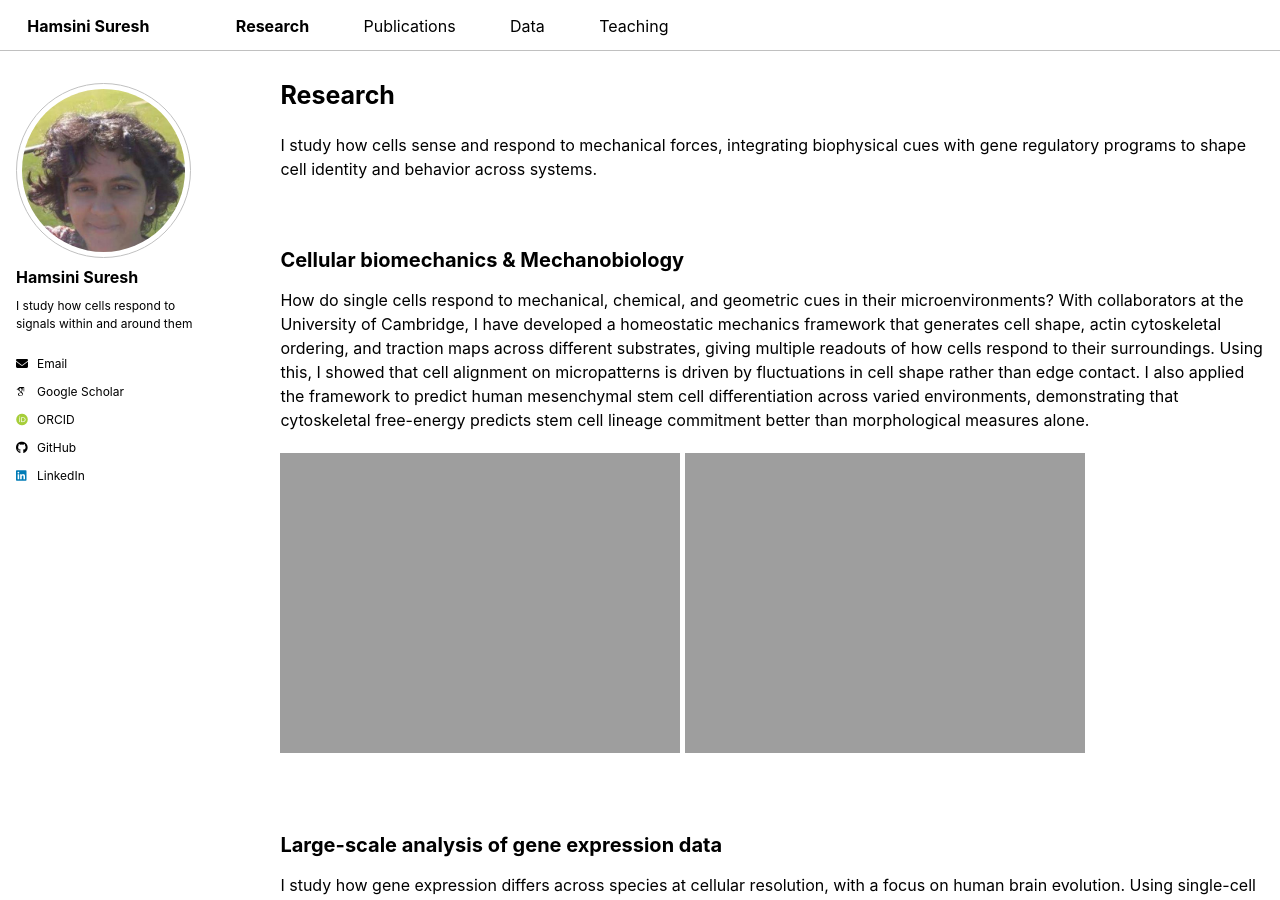
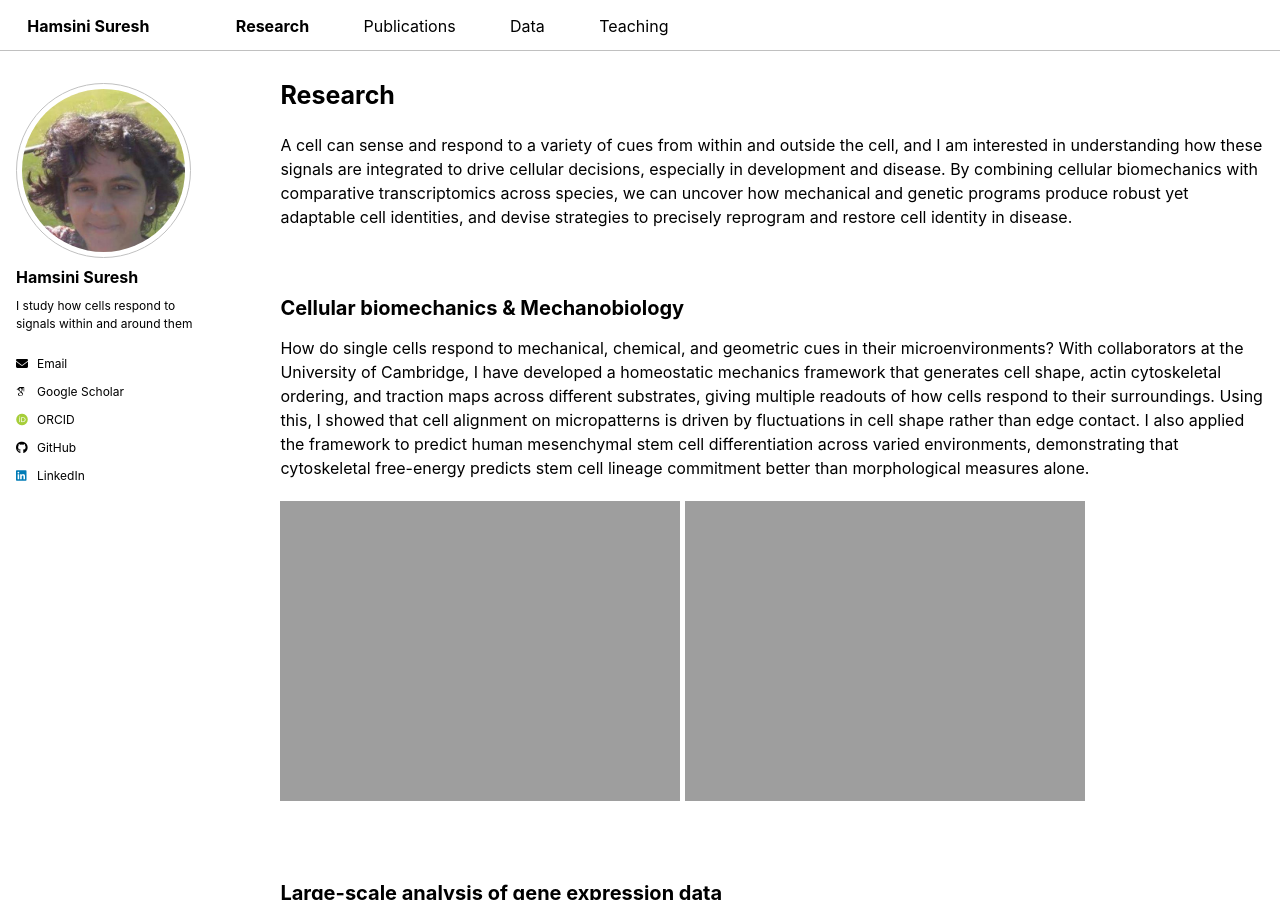
Before and after one commit to hamsinisuresh/hamsinisuresh.github.io, a Jekyll site: the page built from _pages/research.html, in a window 1280 px wide and 900 px high. Built offline with Jekyll 4.4.1, drawn with Linux system fonts in a browser that asks for light colours; some web fonts are replaced; a script bundle is joined from its source files by our own code; library files that are not in the unit come from our copies.

Commit message:
Update research.html

```diff
--- a/_pages/research.html
+++ b/_pages/research.html
@@ -8,9 +8,12 @@ author_profile: true
 {% include base_path %}
 
 <p>
-  I study how cells sense and respond to mechanical forces, integrating
-  biophysical cues with gene regulatory programs to shape cell identity
-  and behavior across systems.
+  A cell can sense and respond to a variety of cues from within and outside the cell,
+  and I am interested in understanding how these signals are integrated to drive
+  cellular decisions, especially in development and disease. By combining cellular
+  biomechanics with comparative transcriptomics across species, we can uncover how
+  mechanical and genetic programs produce robust yet adaptable cell identities,
+  and devise strategies to precisely reprogram and restore cell identity in disease.
 </p>
 <div style="height: 1em;"></div>  <!-- blank line -->
 
```
